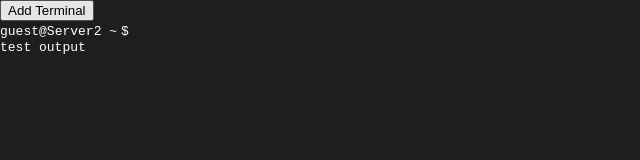
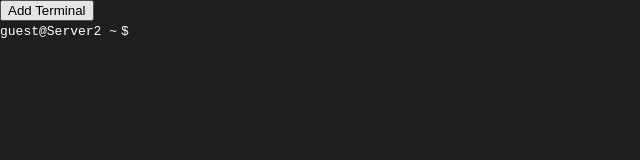
Before and after one commit to Nygosaki/portfolio-site, a React (Create React App) app: page /terminal in a window 1280 px wide. Both pictures are taken after a click on the button "Add Terminal". Shown: the top 160 px of the page, without its empty margins (0-640 px from the left). Built offline with nearby package versions, Linux system fonts and the light colour scheme.

Commit message:
spawn new line upon enter, cleanup of non-functioning code

```diff
--- a/src/App.js
+++ b/src/App.js
@@ -12,12 +12,12 @@ function App() {
     const inputNewest = inputs.item(inputNewestIndex)
     inputNewest.focus();
   };
-
   document.addEventListener('click', focus);
 
   const addTerminal = () => {
     setTerminals([...terminals, <Terminal key={terminals.length} />]);
   };
+  document.addEventListener('spawnTerminalLine', addTerminal);
 
   return (
     <div>
--- a/src/components/Terminal.js
+++ b/src/components/Terminal.js
@@ -2,9 +2,7 @@ import React, { useState } from 'react';
 
 function Terminal() {
     const [input, setInput] = useState('');
-    const [output, setOutput] = useState("test output");
-    const [user, setUser] = useState('guest');
-    const [host, setHost] = useState('Server2');
+    const [output, setOutput] = useState("");
     const [history, setHistory] = useState([]);
     const [historyIndex, setHistoryIndex] = useState(0);
 
@@ -21,20 +19,16 @@ function Terminal() {
           case 'bye':
               setOutput("Bye!");
               break;
-          case 'setuser':
-              setUser(inputCommand.split(' ')[1]);
-              break;
-          case 'sethost':
-              setHost(inputCommand.split(' ')[1]);
-              break;
           default:
               setOutput('Invalid command: ' + inputCommand);
       }
+      const eventSpawnTerminalLine = new Event('spawnTerminalLine');
+      document.dispatchEvent(eventSpawnTerminalLine);
   };
 
     return (
         <div class="terminal">
-            <label htmlFor="name">{user}@{host} ~</label>
+            <label htmlFor="name">guest@Server2 ~</label>
             <input
                 type="text"
                 value={input}
@@ -42,7 +36,7 @@ function Terminal() {
                 autoFocus={true}
                 onKeyDown={(e) => {
                     if (e.key === 'Enter') {
-                        handleCommand(input, setOutput, output, setUser, setHost, setHistory, setHistoryIndex, history, historyIndex);
+                        handleCommand(input, setOutput, output, setHistory, setHistoryIndex, history, historyIndex);
                         const inputs = document.querySelectorAll('.terminal input');
                         const inputNewestIndex = inputs.length - 1
                         const inputNewest = inputs.item(inputNewestIndex)
```
